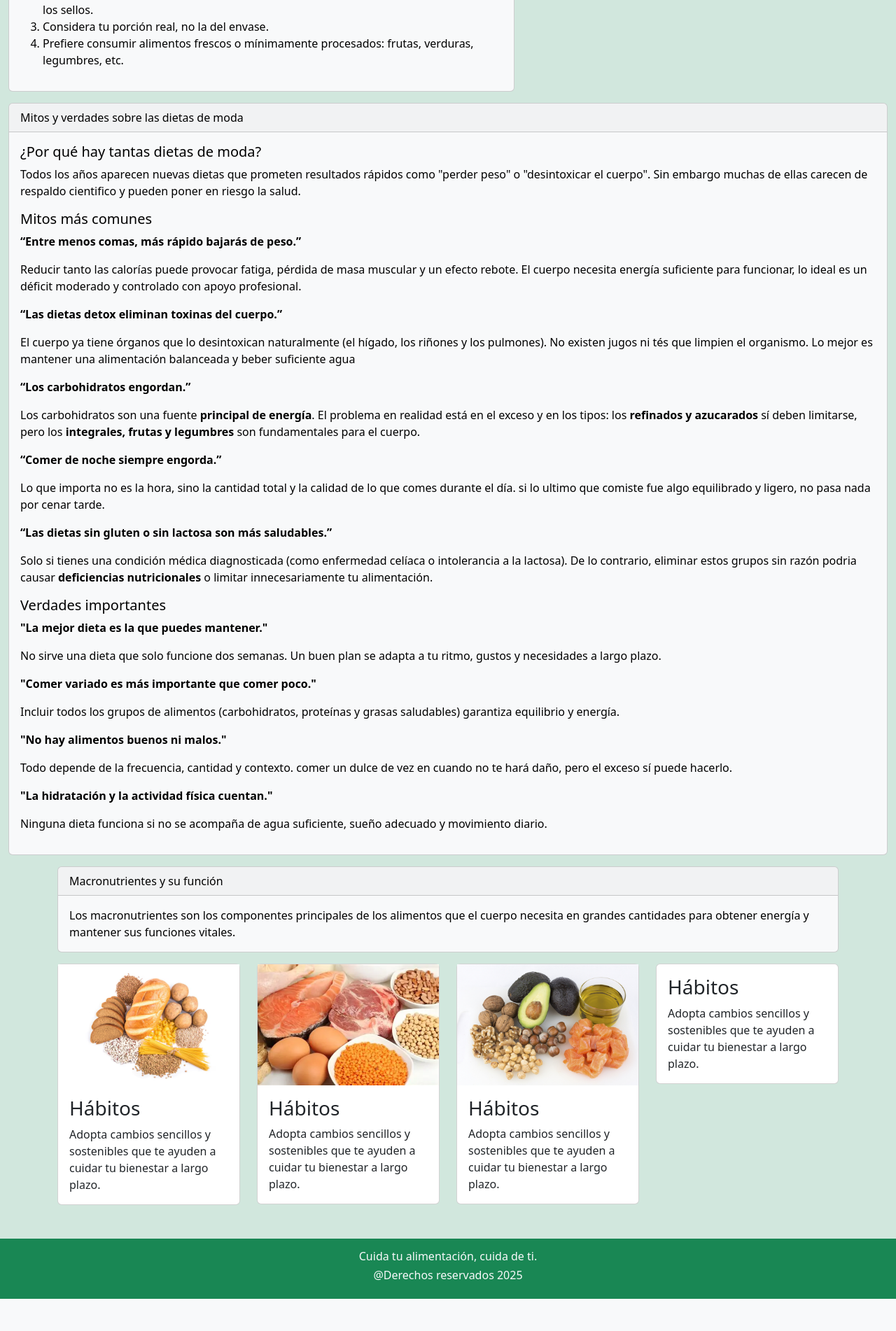
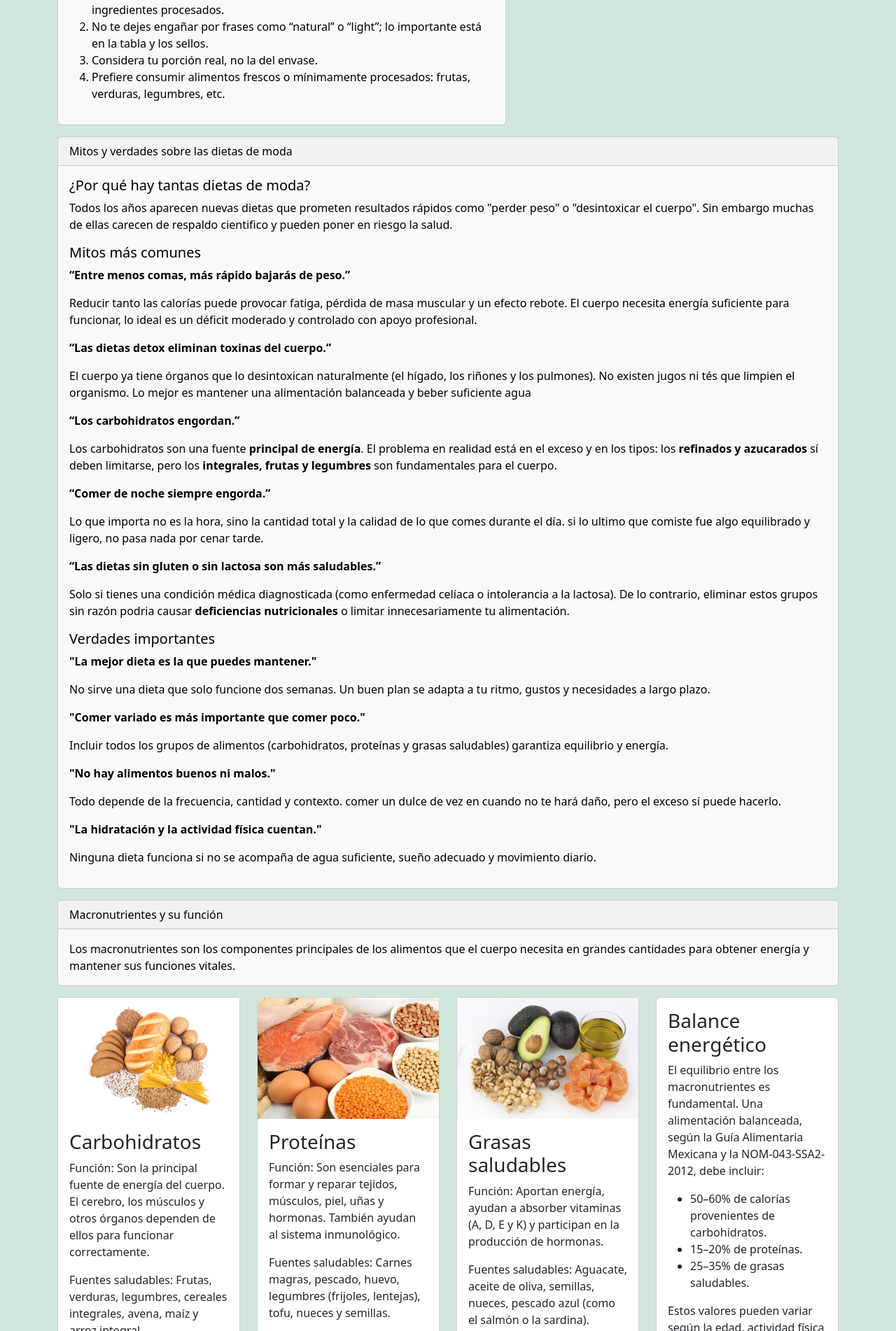
Before and after one commit to Leyva-Holguin/NutriApp, a Flask app: page /educacion in a window 1280 px wide. Shown: the part 1738-3640 px from the top of the page at 70% size. Before the commit the page ends 3594 px from the top, so only its background shows below. Run offline with Flask 3, Linux system fonts and the light colour scheme.

Commit message:
porfavorrr

```diff
--- a/templates/educacion.html
+++ b/templates/educacion.html
@@ -4,7 +4,7 @@
 
 {% block contenido %}
 
-<section class="pt-4">
+<section class="container pt-4">
     <div class="row align-items-center">
         <div class="col-12 col-md-7">
             <div class="card text-bg-light mb-3">
@@ -97,7 +97,7 @@
     </div>
 </section>
 
-<section>
+<section class="container">
     <div class="row">
         <div class="col-12">
             <div class="card text-bg-light mb-3">
@@ -167,50 +167,142 @@
     <div class="row">
         <div class="col-12 col-md-3">
             <div class="card">
-                <img src="{{ url_for('static', filename='img/carbon.avif') }}" class="img-fluid"
-                    alt="carbohidratos.">
+                <img src="{{ url_for('static', filename='img/carbon.avif') }}" class="img-fluid" alt="carbohidratos.">
                 <div class="card-body">
-                    <h3>Hábitos</h3>
-                    <p class="card-text">Adopta cambios sencillos y sostenibles que te ayuden a cuidar tu bienestar a
-                        largo plazo.</p>
+                    <h3>Carbohidratos</h3>
+                    <p class="card-text">Función: Son la principal fuente de energía del cuerpo. El cerebro, los
+                        músculos y otros órganos dependen de ellos para funcionar correctamente.</p>
+                    <p>Fuentes saludables: Frutas, verduras, legumbres, cereales integrales, avena, maíz y arroz
+                        integral.</p>
+                    <p>Recomendación: Evitar el exceso de azúcares añadidos y productos ultraprocesados. Preferir
+                        carbohidratos complejos con fibra, que aportan energía de forma sostenida.</p>
                 </div>
             </div>
         </div>
 
-                <div class="col-12 col-md-3">
+        <div class="col-12 col-md-3">
             <div class="card">
-                <img src="{{ url_for('static', filename='img/pro.webp') }}" class="img-fluid"
-                    alt="proteínas.">
+                <img src="{{ url_for('static', filename='img/pro.webp') }}" class="img-fluid" alt="proteínas.">
                 <div class="card-body">
-                    <h3>Hábitos</h3>
-                    <p class="card-text">Adopta cambios sencillos y sostenibles que te ayuden a cuidar tu bienestar a
-                        largo plazo.</p>
+                    <h3>Proteínas</h3>
+                    <p class="card-text">Función: Son esenciales para formar y reparar tejidos, músculos, piel, uñas y
+                        hormonas. También ayudan al sistema inmunológico.</p>
+                    <p>Fuentes saludables: Carnes magras, pescado, huevo, legumbres (frijoles, lentejas), tofu, nueces
+                        y semillas.</p>
+                    <p>Recomendación: Combinar fuentes animales y vegetales para obtener todos los aminoácidos
+                        esenciales.</p>
                 </div>
             </div>
         </div>
 
-                <div class="col-12 col-md-3">
+        <div class="col-12 col-md-3">
             <div class="card">
-                <img src="{{ url_for('static', filename='img/gras.jpeg') }}" class="img-fluid"
-                    alt="Grasas.">
+                <img src="{{ url_for('static', filename='img/gras.jpeg') }}" class="img-fluid" alt="Grasas.">
                 <div class="card-body">
-                    <h3>Hábitos</h3>
-                    <p class="card-text">Adopta cambios sencillos y sostenibles que te ayuden a cuidar tu bienestar a
-                        largo plazo.</p>
+                    <h3>Grasas saludables</h3>
+                    <p class="card-text">Función: Aportan energía, ayudan a absorber vitaminas (A, D, E y K) y
+                        participan en la producción de hormonas.</p>
+                    <p>Fuentes saludables: Aguacate, aceite de oliva, semillas, nueces, pescado azul (como el salmón o
+                        la sardina).</p>
+                    <p>Recomendación: Limitar las grasas saturadas y eliminar las grasas trans (presentes en frituras y
+                        productos industrializados).</p>
                 </div>
             </div>
         </div>
 
-                <div class="col-12 col-md-3">
+        <div class="col-12 col-md-3">
             <div class="card">
                 <div class="card-body">
-                    <h3>Hábitos</h3>
-                    <p class="card-text">Adopta cambios sencillos y sostenibles que te ayuden a cuidar tu bienestar a
-                        largo plazo.</p>
+                    <h3>Balance energético</h3>
+                    <p class="card-text">El equilibrio entre los macronutrientes es fundamental.
+                        Una alimentación balanceada, según la Guía Alimentaria Mexicana y la NOM-043-SSA2-2012, debe
+                        incluir:</p>
+                    <ul>
+                        <li>50–60% de calorías provenientes de carbohidratos.</li>
+                        <li>15–20% de proteínas.</li>
+                        <li>25–35% de grasas saludables.</li>
+                    </ul>
+                    <p>Estos valores pueden variar según la edad, actividad física y estado de salud de cada persona.
+                    </p>
+                </div>
+            </div>
+        </div>
+    </div>
+</section>
+
+<section class="container mt-3">
+    <div class="row">
+        <div class="col-12">
+            <div class="card text-bg-light mb-3">
+                <div class="card-header">La importancia de la hidratación, la fibra y otros componentes esenciales</div>
+                <div class="card-body">
+                    <p class="card-text">Existen otros factores clave que contribuyen al bienestar: la
+                        hidratación, el consumo suficiente de fibra y los micronutrientes
+                        (vitaminas y minerales).</p>
                 </div>
             </div>
         </div>
 
+        <div class="row">
+            <div class="col-12 col-md-4">
+                <div class="card">
+                    <div class="card-body">
+                        <h3>Hidratación</h3>
+                        <p class="card-text">Función: El agua regula la temperatura, transporta nutrientes, elimina
+                            desechos y
+                            mantiene las articulaciones lubricadas.</p>
+                        <p>Recomendación: Se aconseja consumir entre 6 y 8 vasos de agua al día (1.5 a 2 litros),
+                            dependiendo de la edad, clima y nivel de actividad física.</p>
+                        <p>Evitar: Refrescos, bebidas energéticas y jugos industrializados con alto contenido de azúcar,
+                            ya que pueden provocar deshidratación o exceso calórico.</p>
+                    </div>
+                </div>
+            </div>
+
+            <div class="col-12 col-md-4">
+                <div class="card">
+                    <div class="card-body">
+                        <h3>Fibra dietética</h3>
+                        <p class="card-text">Función: Mejora la digestión, previene el estreñimiento y ayuda a controlar
+                            los niveles de glucosa y colesterol en sangre.</p>
+                        <p>Fuentes: Frutas con cáscara, verduras, legumbres, avena, pan integral, semillas y frutos
+                            secos.</p>
+                        <p>Recomendación: Consumir al menos 25 a 30 gramos de fibra diarios.</p>
+                        <p>Dato: La fibra debe de ir acompañada de suficiente agua para evitar malestar intestinal.</p>
+                    </div>
+                </div>
+            </div>
+
+            <div class="col-12 col-md-4">
+                <div class="card">
+                    <div class="card-body">
+                        <h3>Vitaminas y minerales</h3>
+                        <p class="card-text">Función: Son esenciales para el funcionamiento del sistema inmunológico, la
+                            formación de huesos, la producción de energía y la prevención de enfermedades.</p>
+                        <p>Fuentes:</p>
+                        <ul>
+                            <li>Vitamina A: zanahoria, calabaza, mango.</li>
+                            <li>Vitamina C: cítricos, guayaba, pimientos.</li>
+                            <li>Hierro: carnes magras, espinaca, lentejas.</li>
+                            <li>Calcio: leche, yogur, tofu, almendras.</li>
+                            <li>Zinc: legumbres, nueces, semillas..</li>
+                        </ul>
+                    </div>
+                </div>
+            </div>
+        </div>
+        <div class="row">
+            <div class="col-12">
+                <div class="card text-bg-light mb-3">
+                    <div class="card-header">Otros elementos</div>
+                    <div class="card-body">
+                        <p class="card-text"><strong>Sueño adecuado:</strong>favorece la regulación hormonal y el metabolismo.</p>
+                        <p><strong>Actividad física:</strong>mejora la absorción de nutrientes y la salud cardiovascular.</p>
+                        <p><strong>Moderación:</strong>los alimentos saludables también deben de consumirse en cantidades adecuadas.</p>
+                    </div>
+                </div>
+            </div>
+        </div>
     </div>
 </section>
 
--- a/templates/index.html
+++ b/templates/index.html
@@ -4,7 +4,7 @@
 
 {% block contenido %}
 
-<section class="pt-4">
+<section class="container pt-4">
     <div class="row p-4 align-items-center">
         <div class="col-12 col-md-6 bg-light py-3 px-2 rounded-4">
             <h2>¡Bienvenido a nuestra app de nutrición!</h2>
```
